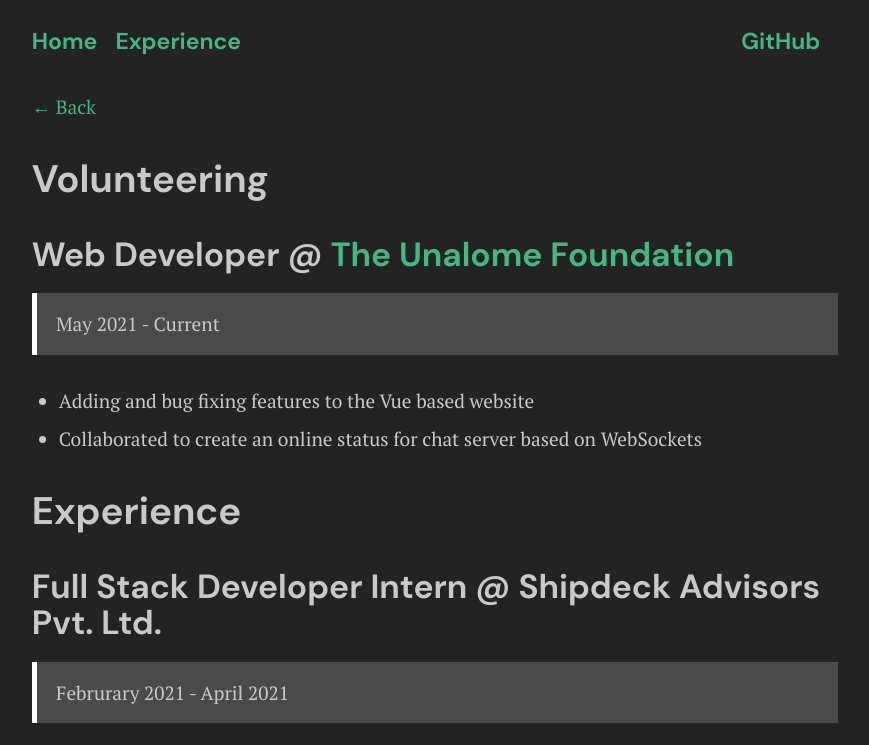
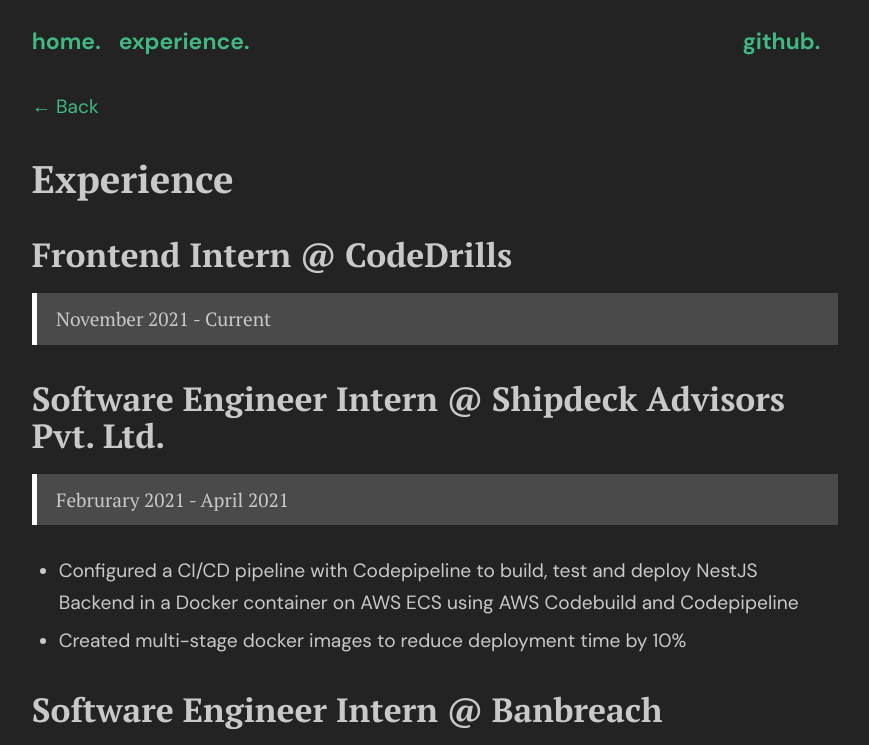
Before and after one commit to sadn1ck/sadn1ck, an Eleventy site: page src/experience.md in a window 1280 px wide. Shown: the top 745 px of the page, without its empty margins (205-1074 px from the left). Built offline with nearby package versions, Linux system fonts and the light colour scheme; Eleventy itself is replaced by a stand-in of ours; files that its build step writes are made by us from their sources.

Commit message:
change fonts, update work etc
Signed-off-by: Anik Das <anikdas0811@gmail.com>

```diff
--- a/src/_includes/nav.liquid
+++ b/src/_includes/nav.liquid
@@ -2,7 +2,5 @@
     <a href="/">Home</a>
     <a href="/experience">Experience</a>
     <div style="flex-grow: 1;"></div>
-    <a href="http://github.com/sadn1ck" target="_blank" rel="noreferrer">
-        GitHub
-    </a>
+    <a href="http://github.com/sadn1ck" target="_blank" rel="noreferrer">GitHub</a>
 </nav>
--- a/src/experience.md
+++ b/src/experience.md
@@ -4,18 +4,13 @@
 desc: My working experience and projects
 ---
 
-## Volunteering
-
-### Web Developer @ [The Unalome Foundation](https://theunalomefoundation.org)
-
-> May 2021 - Current
-
-- Adding and bug fixing features to the Vue based website
-- Collaborated to create an online status for chat server based on WebSockets
-
 ## Experience
 
-### Full Stack Developer Intern @ Shipdeck Advisors Pvt. Ltd.
+### Frontend Intern @ CodeDrills
+
+> November 2021 - Current
+
+### Software Engineer Intern @ Shipdeck Advisors Pvt. Ltd.
 
 > Februrary 2021 - April 2021
 
@@ -42,3 +37,12 @@
 #### [pgen](https://github.com/sadn1ck/pgen)
 
 > Simple Password Generator CLI wriitten in C++
+
+## Volunteering
+
+### Web Developer @ [The Unalome Foundation](https://theunalomefoundation.org)
+
+> May 2021 - Current
+
+- Adding and bug fixing features to the Vue based website
+- Collaborated to create an online status for chat server based on WebSockets
--- a/src/styles/common.scss
+++ b/src/styles/common.scss
@@ -20,6 +20,10 @@
   -webkit-transition: all 0.2s ease-in-out;
   transition: all 0.2s ease-in-out;
   padding-right: 1.5rem;
+  text-transform: lowercase;
+  &::after {
+    content: ".";
+  }
 }
 
 .navMenu a:hover {
--- a/src/styles/sakura.scss
+++ b/src/styles/sakura.scss
@@ -11,7 +11,7 @@
 
 html {
   font-size: 75%;
-  font-family: 'PT Serif', sans-serif;
+  font-family: 'DM Sans', sans-serif;
 }
 
 body {
@@ -43,7 +43,7 @@
 h5,
 h6 {
   line-height: 1.1;
-  font-family: 'DM Sans', sans-serif;
+  font-family: 'PT Serif', serif;
   font-weight: 700;
   margin-top: 3rem;
   margin-bottom: 1.5rem;
@@ -120,6 +120,8 @@
   border-left: 5px solid #ffffff;
   margin-bottom: 2.5rem;
   background-color: $quote-bg;
+  line-height: 1.1;
+  font-family: 'PT Serif', serif;
 }
 
 blockquote p {
```
Also changed, not shown: src/index.md (+3 -5 lines).
